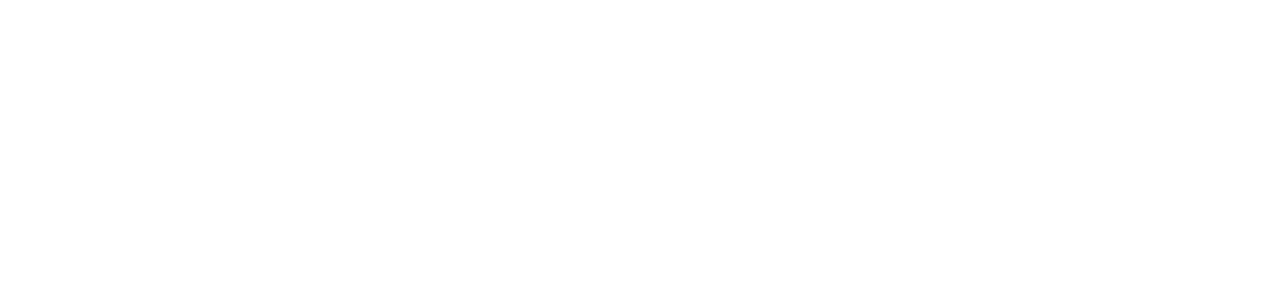
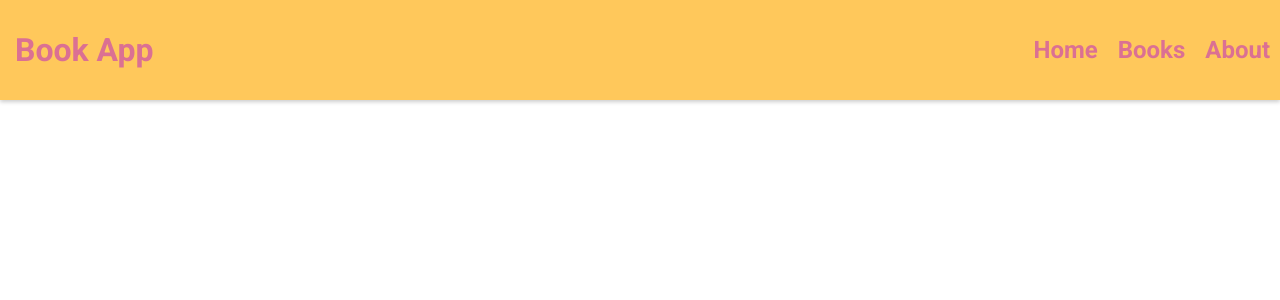
Before and after one commit to Saul-RobotPenguin/book-app, a React (Create React App) app: page / in a window 1280 px wide. Shown: the top 300 px of the page. Built offline with nearby package versions, Linux system fonts and the light colour scheme.

Commit message:
header/nav done.

```diff
--- a/src/App.js
+++ b/src/App.js
@@ -1,9 +1,10 @@
-
+import Header from './components/Header';
 
 function App() {
   return (
-    <div className="App">
-    </div>
+    <>
+      <Header />
+    </>
   );
 }
 
--- a/src/components/Header.jsx
+++ b/src/components/Header.jsx
@@ -1,7 +1,12 @@
 const Header = () => {
   return (
     <nav>
-
+      <h1>Book App</h1>
+      <div className="links">
+        <a href="#home">Home</a>
+        <a href="#books">Books</a>
+        <a href="#about">About</a>
+      </div>
     </nav>
   );
 }
--- a/src/index.css
+++ b/src/index.css
@@ -1,13 +1,42 @@
+@import url(https://fonts.googleapis.com/css?family=Roboto:100,100italic,300,300italic,regular,italic,500,500italic,700,700italic,900,900italic);
+
+:root {
+  --primary: #ffc85b;
+  --secondary: palevioletred;
+}
+
 body {
   margin: 0;
-  font-family: -apple-system, BlinkMacSystemFont, 'Segoe UI', 'Roboto', 'Oxygen',
-    'Ubuntu', 'Cantarell', 'Fira Sans', 'Droid Sans', 'Helvetica Neue',
-    sans-serif;
+  padding: 0;
+  box-sizing: border-box;
+
+  font-family: Roboto, Helvetica, Arial, sans-serif;
   -webkit-font-smoothing: antialiased;
   -moz-osx-font-smoothing: grayscale;
 }
+nav {
+  height: 100px;
+  position: fixed;
+  width: 100%;
+  background-color: var(--primary);
 
-code {
-  font-family: source-code-pro, Menlo, Monaco, Consolas, 'Courier New',
-    monospace;
+  display: flex;
+  justify-content: space-between;
+  align-items: center;
+
+  box-shadow: 0 2px 4px rgba(0, 0, 0, 0.2);
 }
+nav * {
+  text-decoration: none;
+  color: var(--secondary);
+  font-weight: bold;
+}
+nav h1 {
+  font-size: 1.5em;
+  margin: 0 0 0 15px;
+  font-size: 2em;
+}
+.links a {
+  margin: 0 10px;
+  font-size: 1.5rem;
+}
```
